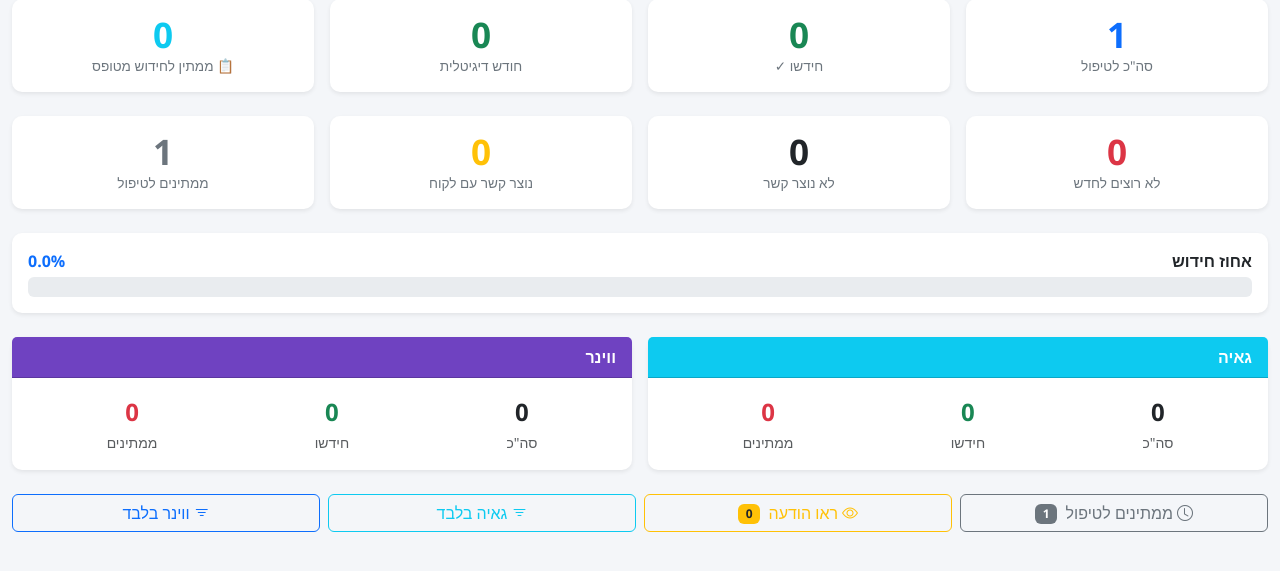
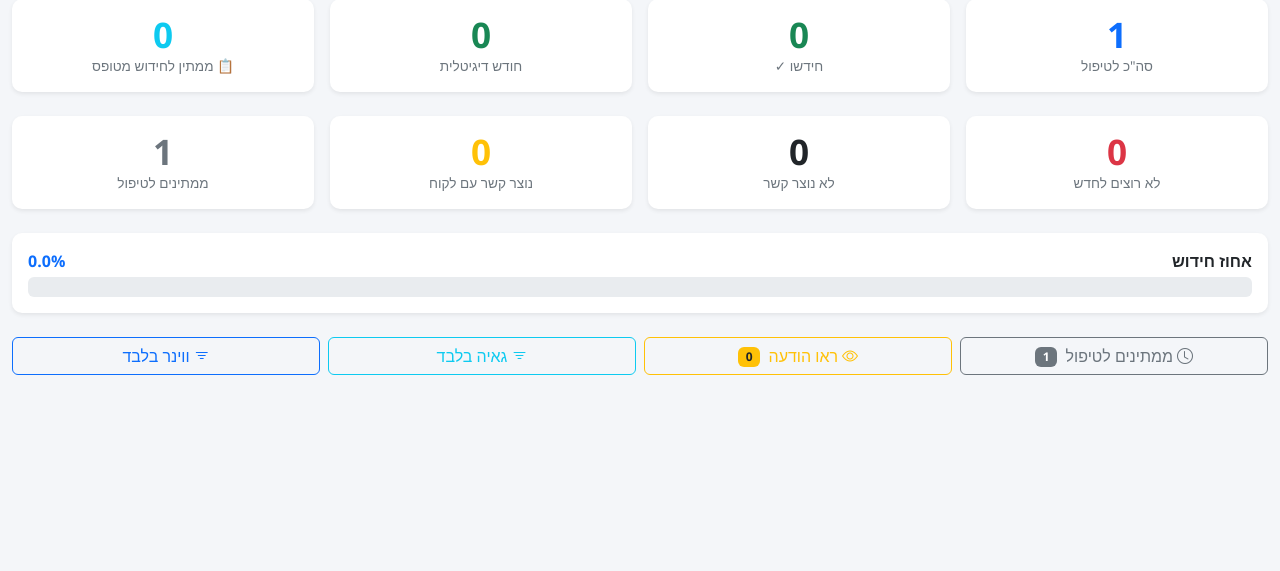
Before and after one commit to sharon-gaia/renewals-system, a Flask app: page / in a window 1280 px wide. Shown: the part 138-709 px from the top of the page. Run offline with Flask 3, Linux system fonts and the light colour scheme; the visitor is signed in with stand-in values (Sample User, id 1); data comes from the database, SQL or seed files in the repository; tables that the repository leaves empty hold one stand-in row (values such as "Sample post").

Commit message:
Dashboard: per-agency toggle for the top summary
The top summary cards + renewal % now switch by agency via a button
group (הכל / גאיה / ווינר / אופיר) — instant client-side switch, no
reload. Per-agency funnel stats are precomputed server-side (refactored
into a reusable _funnel helper) and embedded as JSON. Removed the
now-redundant separate Gaia/Winner cards (no duplication). Also fixed
dashboard admin buttons that used role=='admin' and so hid from the new
superadmin. The Ofir sector breakdown stays below, unchanged.

```diff
--- a/app.py
+++ b/app.py
@@ -730,6 +730,7 @@ def logout():
 def index():
     month = active_month()
     stats = {}
+    views, view_labels = {}, []
     if month:
         conn = get_db()
         bc, bp = brand_clause()
@@ -737,27 +738,32 @@ def index():
                                call_status_1, call_status_2, call_status_3
                                FROM customers WHERE month_id=?""" + bc,
                             [month['id']] + bp).fetchall()
-        total = len(rows)
         # Status buckets span both pipelines: Gaia/Winner and the Ofir equivalents.
         NO_RENEW = ('לא רוצים לחדש', 'לא מחדש', 'בוטל')
         CONTACTED = ('נוצר קשר עם לקוח', 'קיבל פניה', 'הלקוח אישר')
-        renewed = sum(1 for r in rows if r['status'] == 'חודש')
-        no_renew = sum(1 for r in rows if r['status'] in NO_RENEW)
-        seen = sum(1 for r in rows if r['status'] in CONTACTED)
-        forms = sum(1 for r in rows if r['status'] == 'טופס התקבל')
-        renewed_from_forms = sum(1 for r in rows if r['status'] == 'חודש' and r['form_received_at'])
-        pending = total - renewed - no_renew - seen - forms
-        # "No contact made" — still pending (blank status) AND no call attempt logged.
-        # A customer with any אין מענה 1/2/3 counts once as contacted and drops out.
         def _contacted(r):
             return bool(r['call_status_1'] or r['call_status_2'] or r['call_status_3'])
-        no_contact = sum(1 for r in rows if not r['status'] and not _contacted(r))
-        gaia = sum(1 for r in rows if r['brand'] == 'גאיה')
-        winner = sum(1 for r in rows if r['brand'] == 'ווינר')
-        ofir = sum(1 for r in rows if r['brand'] == 'אופיר')
-        gaia_renewed = sum(1 for r in rows if r['brand'] == 'גאיה' and r['status'] == 'חודש')
-        winner_renewed = sum(1 for r in rows if r['brand'] == 'ווינר' and r['status'] == 'חודש')
-        ofir_renewed = sum(1 for r in rows if r['brand'] == 'אופיר' and r['status'] == 'חודש')
+        def _funnel(subset):
+            """Renewal funnel counts over a subset of customer rows."""
+            t = len(subset)
+            rnw = sum(1 for r in subset if r['status'] == 'חודש')
+            no_renew = sum(1 for r in subset if r['status'] in NO_RENEW)
+            seen = sum(1 for r in subset if r['status'] in CONTACTED)
+            forms = sum(1 for r in subset if r['status'] == 'טופס התקבל')
+            return {
+                'total': t, 'renewed': rnw,
+                'renewed_from_forms': sum(1 for r in subset if r['status'] == 'חודש' and r['form_received_at']),
+                'forms': forms, 'no_renew': no_renew, 'seen': seen,
+                'no_contact': sum(1 for r in subset if not r['status'] and not _contacted(r)),
+                'pending': t - rnw - no_renew - seen - forms,
+                'pct': round(rnw / t * 100, 1) if t else 0,
+            }
+        # Per-agency views for the top-of-dashboard toggle (client-side switch).
+        present = [b for b in ('גאיה', 'ווינר', 'אופיר') if any(r['brand'] == b for r in rows)]
+        views = {'הכל': _funnel(rows)}
+        for b in present:
+            views[b] = _funnel([r for r in rows if r['brand'] == b])
+        view_labels = (['הכל'] + present) if len(present) > 1 else present or ['הכל']
         # Ofir renewals split by ענף (sector): total vs renewed (חודש) per category → %.
         ofir_rows = [r for r in rows if r['brand'] == 'אופיר']
         ofir_by_category = []
@@ -768,17 +774,15 @@ def index():
             if t:
                 ofir_by_category.append({'category': cat, 'total': t, 'renewed': rnw,
                                          'pct': round(rnw / t * 100, 1)})
-        # 'pending' = items a rep explicitly escalated to the admin queue (mark_clarify).
-        # Raw website intake stays 'ממתין' and lives in /admin/other-forms, not here.
+        # 'pending' badge = items a rep escalated to the admin queue (mark_clarify).
         unmatched = conn.execute("SELECT COUNT(*) FROM unmatched_submissions WHERE status='pending'").fetchone()[0]
         conn.close()
-        stats = dict(total=total, renewed=renewed, no_renew=no_renew, seen=seen, forms=forms, pending=pending,
-                     renewed_from_forms=renewed_from_forms, no_contact=no_contact,
-                     gaia=gaia, winner=winner, ofir=ofir,
-                     gaia_renewed=gaia_renewed, winner_renewed=winner_renewed, ofir_renewed=ofir_renewed,
-                     ofir_by_category=ofir_by_category,
-                     pct=round(renewed / total * 100, 1) if total else 0, unmatched=unmatched)
-    return render_template('dashboard.html', month=month, stats=stats)
+        stats = dict(views['הכל'], ofir=len(ofir_rows),
+                     ofir_renewed=sum(1 for r in ofir_rows if r['status'] == 'חודש'),
+                     ofir_by_category=ofir_by_category, unmatched=unmatched)
+    return render_template('dashboard.html', month=month, stats=stats,
+                           views=views, view_labels=view_labels,
+                           views_json=json.dumps(views, ensure_ascii=False))
 
 @app.route('/customers')
 @login_required
--- a/templates/dashboard.html
+++ b/templates/dashboard.html
@@ -19,7 +19,7 @@
       <span class="position-absolute top-0 start-0 translate-middle badge rounded-pill bg-danger">{{ stats.forms }}</span>
       {% endif %}
     </a>
-    {% if session.role == 'admin' %}
+    {% if session.role in ('admin', 'superadmin') %}
     <a href="/admin-queue" class="btn btn-warning btn-sm position-relative">
       <i class="bi bi-exclamation-triangle-fill me-1"></i>תור אדמין
       {% if stats.unmatched %}
@@ -50,16 +50,25 @@
 {% if not month %}
 <div class="alert alert-warning">
   <i class="bi bi-exclamation-triangle me-2"></i>
-  אין נתונים. {% if session.role == 'admin' %}עבור ל<a href="/admin">ניהול</a> וטען קובץ Excel.{% else %}פנה למנהל לטעינת נתוני החודש.{% endif %}
+  אין נתונים. {% if session.role in ('admin', 'superadmin') %}עבור ל<a href="/admin">ניהול</a> וטען קובץ Excel.{% else %}פנה למנהל לטעינת נתוני החודש.{% endif %}
 </div>
 {% else %}
+
+<!-- בחירת סוכנות — מחליף את הנתונים העליונים לפי הסוכנות -->
+{% if view_labels|length > 1 %}
+<div class="btn-group mb-3 flex-wrap shadow-sm" role="group" id="view-toggle">
+  {% for lbl in view_labels %}
+  <button type="button" class="btn btn-sm {{ 'btn-primary' if loop.first else 'btn-outline-primary' }}" data-view="{{ lbl }}">{{ lbl }}</button>
+  {% endfor %}
+</div>
+{% endif %}
 
 <!-- סיכום ראשי -->
 <div class="row g-3 mb-4">
   <div class="col-6 col-md-3">
     <div class="card text-center border-0 shadow-sm">
       <div class="card-body">
-        <div class="stat-number text-primary">{{ stats.total }}</div>
+        <div class="stat-number text-primary" data-stat="total">{{ stats.total }}</div>
         <div class="stat-label">סה"כ לטיפול</div>
       </div>
     </div>
@@ -67,7 +76,7 @@
   <div class="col-6 col-md-3">
     <div class="card text-center border-0 shadow-sm">
       <div class="card-body">
-        <div class="stat-number text-success">{{ stats.renewed }}</div>
+        <div class="stat-number text-success" data-stat="renewed">{{ stats.renewed }}</div>
         <div class="stat-label">חידשו ✓</div>
       </div>
     </div>
@@ -75,7 +84,7 @@
   <div class="col-6 col-md-3">
     <div class="card text-center border-0 shadow-sm">
       <div class="card-body">
-        <div class="stat-number text-success">{{ stats.renewed_from_forms }}</div>
+        <div class="stat-number text-success" data-stat="renewed_from_forms">{{ stats.renewed_from_forms }}</div>
         <div class="stat-label">חודש דיגיטלית</div>
       </div>
     </div>
@@ -84,7 +93,7 @@
     <a href="/customers?status=טופס+התקבל" class="text-decoration-none">
     <div class="card text-center border-0 shadow-sm {% if stats.forms %}border-info{% endif %}">
       <div class="card-body">
-        <div class="stat-number text-info">{{ stats.forms }}</div>
+        <div class="stat-number text-info" data-stat="forms">{{ stats.forms }}</div>
         <div class="stat-label">📋 ממתין לחידוש מטופס</div>
       </div>
     </div>
@@ -95,7 +104,7 @@
   <div class="col-6 col-md-3">
     <div class="card text-center border-0 shadow-sm">
       <div class="card-body">
-        <div class="stat-number text-danger">{{ stats.no_renew }}</div>
+        <div class="stat-number text-danger" data-stat="no_renew">{{ stats.no_renew }}</div>
         <div class="stat-label">לא רוצים לחדש</div>
       </div>
     </div>
@@ -103,7 +112,7 @@
   <div class="col-6 col-md-3">
     <div class="card text-center border-0 shadow-sm">
       <div class="card-body">
-        <div class="stat-number text-dark">{{ stats.no_contact }}</div>
+        <div class="stat-number text-dark" data-stat="no_contact">{{ stats.no_contact }}</div>
         <div class="stat-label">לא נוצר קשר</div>
       </div>
     </div>
@@ -111,7 +120,7 @@
   <div class="col-6 col-md-3">
     <div class="card text-center border-0 shadow-sm">
       <div class="card-body">
-        <div class="stat-number text-warning">{{ stats.seen }}</div>
+        <div class="stat-number text-warning" data-stat="seen">{{ stats.seen }}</div>
         <div class="stat-label">נוצר קשר עם לקוח</div>
       </div>
     </div>
@@ -119,7 +128,7 @@
   <div class="col-6 col-md-3">
     <div class="card text-center border-0 shadow-sm">
       <div class="card-body">
-        <div class="stat-number text-secondary">{{ stats.pending }}</div>
+        <div class="stat-number text-secondary" data-stat="pending">{{ stats.pending }}</div>
         <div class="stat-label">ממתינים לטיפול</div>
       </div>
     </div>
@@ -130,53 +139,11 @@
 <div class="card border-0 shadow-sm mb-4">
   <div class="card-body">
     <div class="d-flex justify-content-between mb-1">
-      <span class="fw-bold">אחוז חידוש</span>
-      <span class="fw-bold text-primary">{{ stats.pct }}%</span>
+      <span class="fw-bold">אחוז חידוש <span class="text-muted small" id="view-name"></span></span>
+      <span class="fw-bold text-primary"><span data-stat="pct">{{ stats.pct }}</span>%</span>
     </div>
     <div class="progress" style="height:20px">
-      <div class="progress-bar bg-success" style="width:{{ stats.pct }}%">{{ stats.pct }}%</div>
-    </div>
-  </div>
-</div>
-
-<!-- גאיה / ווינר -->
-<div class="row g-3 mb-4">
-  <div class="col-md-6">
-    <div class="card border-0 shadow-sm">
-      <div class="card-header bg-info text-white fw-bold">גאיה</div>
-      <div class="card-body d-flex justify-content-around text-center">
-        <div>
-          <div class="fs-4 fw-bold">{{ stats.gaia }}</div>
-          <small class="text-muted">סה"כ</small>
-        </div>
-        <div>
-          <div class="fs-4 fw-bold text-success">{{ stats.gaia_renewed }}</div>
-          <small class="text-muted">חידשו</small>
-        </div>
-        <div>
-          <div class="fs-4 fw-bold text-danger">{{ stats.gaia - stats.gaia_renewed }}</div>
-          <small class="text-muted">ממתינים</small>
-        </div>
-      </div>
-    </div>
-  </div>
-  <div class="col-md-6">
-    <div class="card border-0 shadow-sm">
-      <div class="card-header bg-purple text-white fw-bold">ווינר</div>
-      <div class="card-body d-flex justify-content-around text-center">
-        <div>
-          <div class="fs-4 fw-bold">{{ stats.winner }}</div>
-          <small class="text-muted">סה"כ</small>
-        </div>
-        <div>
-          <div class="fs-4 fw-bold text-success">{{ stats.winner_renewed }}</div>
-          <small class="text-muted">חידשו</small>
-        </div>
-        <div>
-          <div class="fs-4 fw-bold text-danger">{{ stats.winner - stats.winner_renewed }}</div>
-          <small class="text-muted">ממתינים</small>
-        </div>
-      </div>
+      <div class="progress-bar bg-success" id="pct-bar" style="width:{{ stats.pct }}%"><span data-stat="pct">{{ stats.pct }}</span>%</div>
     </div>
   </div>
 </div>
@@ -248,5 +215,32 @@
   </div>
 </div>
 
+<script>
+(function () {
+  const VIEWS = {{ views_json|safe }};
+  const toggle = document.getElementById('view-toggle');
+  if (!toggle) return;
+  const nameEl = document.getElementById('view-name');
+  function apply(view) {
+    const s = VIEWS[view];
+    if (!s) return;
+    document.querySelectorAll('[data-stat]').forEach(el => {
+      const k = el.dataset.stat;
+      if (s[k] !== undefined) el.textContent = s[k];
+    });
+    const bar = document.getElementById('pct-bar');
+    if (bar) bar.style.width = s.pct + '%';
+    if (nameEl) nameEl.textContent = view === 'הכל' ? '' : '· ' + view;
+  }
+  toggle.querySelectorAll('button').forEach(btn => {
+    btn.addEventListener('click', () => {
+      toggle.querySelectorAll('button').forEach(b => { b.classList.add('btn-outline-primary'); b.classList.remove('btn-primary'); });
+      btn.classList.add('btn-primary'); btn.classList.remove('btn-outline-primary');
+      apply(btn.dataset.view);
+    });
+  });
+})();
+</script>
+
 {% endif %}
 {% endblock %}
```
